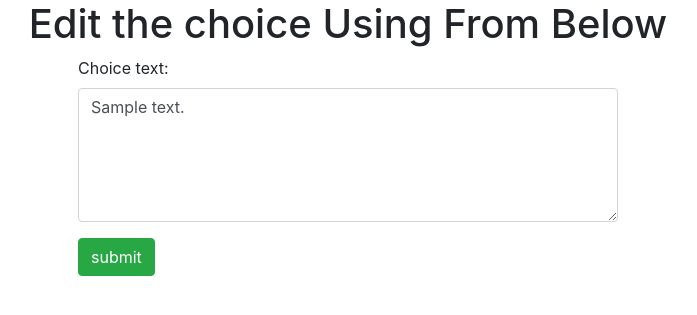
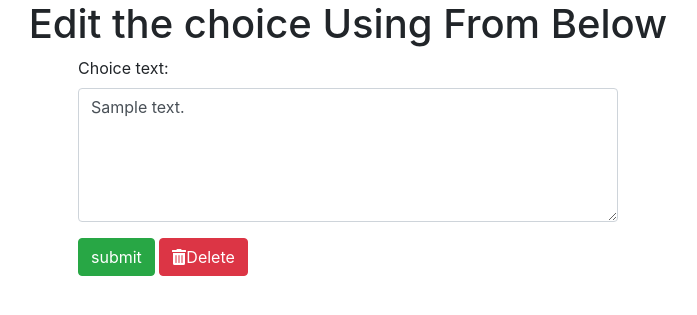
Before and after one commit to vj-vikas/poll-me, a Django app: page /polls/edit/choice/1/ in a window 1280 px wide. Shown: the part 56-371 px from the top of the page, without its empty margins (292-989 px from the left). Run offline with Django 3.2, Linux system fonts and the light colour scheme; a user stored in the database is signed in; tables that the repository leaves empty hold one stand-in row (values such as "Sample post"); some libraries are stand-ins or nearby versions.

Commit message:
polls and choice can delete and edit

```diff
--- a/polls/templates/polls/add_choice.html
+++ b/polls/templates/polls/add_choice.html
@@ -26,7 +26,10 @@
 					</div>
 				{% endfor %}
 				<input type="submit" value="submit" class="btn btn-success" >
-
+				{% if edit_mode %}
+				<a href="{% url 'polls:choice_confirm_delete' Choice.id %}" type="button" class="btn btn-danger">
+					<i class="fa fa-trash-alt"></i>Delete</a>
+				{% endif %}
 			</form>
 		</div>
 
--- a/polls/templates/polls/edit_poll.html
+++ b/polls/templates/polls/edit_poll.html
@@ -21,6 +21,7 @@
 				{% endfor %}
 				<input type="submit" value="submit" class="btn btn-success" >
 				<a href="{% url 'polls:add_choice' poll.id %}" class="btn btn-warning" >Add choice</a>
+				<a href="{% url 'polls:poll_confirm_delete' poll.id %}" class="btn btn-danger"><i class="fa fa-trash-alt"></i> Delete</a>
 			</form>
 			<h3 class="text-center">Choices</h3>
 
--- a/polls/urls.py
+++ b/polls/urls.py
@@ -8,6 +8,8 @@ urlpatterns = [
 
     path('list/',views.polls_list,name="list"),
     path('add/',views.add_poll,name='add'),
+    path('delete/poll/<int:poll_id>/',views.delete_poll,name='poll_confirm_delete'),
+    path('delete/choice/<int:choice_id>/',views.delete_choice,name='choice_confirm_delete'),
     path('edit/<int:poll_id>/choice/add',views.add_choice,name="add_choice"),
     path('edit/choice/<int:choice_id>/',views.edit_choice,name="edit_choice"),
     path('edit/<int:poll_id>/',views.edit_poll,name='edit_poll'),
--- a/polls/views.py
+++ b/polls/views.py
@@ -118,4 +118,33 @@ def edit_choice(request,choice_id):
 			return redirect('polls:list')
 	else:
 		form = ChoiceForm(instance=Choice)
-	return render(request,'polls/add_choice.html',{'form':form,'edit_mode':True})
+	return render(request,'polls/add_choice.html',{'form':form,'edit_mode':True,'Choice':Choice})
+
+@login_required
+def delete_choice(request,choice_id):
+	Choice = get_object_or_404(choice,id=choice_id)
+	poll = get_object_or_404(Poll,id=Choice.poll.id)
+	if request.user != poll.owner:
+		return redirect('/')
+
+	if request.method == "POST":
+		Choice.delete()
+		messages.success(request,'choice delelted',
+			extra_tags='alert alert-success ')
+		return redirect('polls:list')
+
+	return render(request,'polls/delete_choice_confirm.html',{'Choice':Choice})
+
+@login_required
+def delete_poll(request,poll_id):
+	poll=get_object_or_404(Poll,id=poll_id)
+	if request.user != poll.owner:
+		return redirect('/')
+
+	if request.method=='POST':
+		poll.delete()
+		messages.success(request,'Poll is delelted successfully',
+						extra_tags='alert alert-success')
+		return redirect('polls:list')
+
+	return render(request,'polls/delete_poll_confirm.html',{'poll':poll})
```
Also changed, not shown: polls/templates/polls/delete_choice_confirm.html (added, +9 -0 lines), polls/templates/polls/delete_poll_confirm.html (added, +9 -0 lines).
